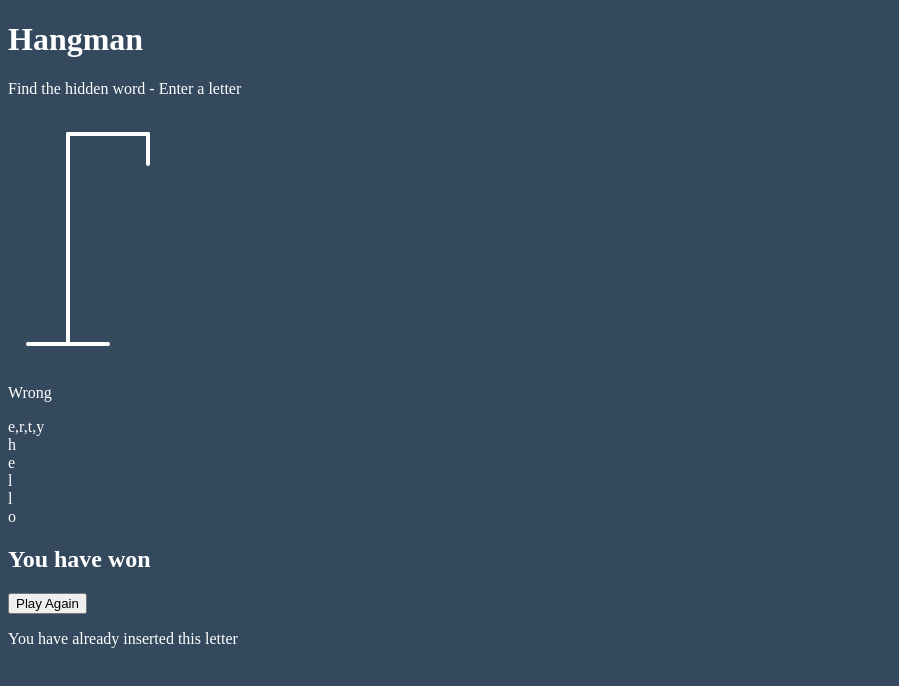
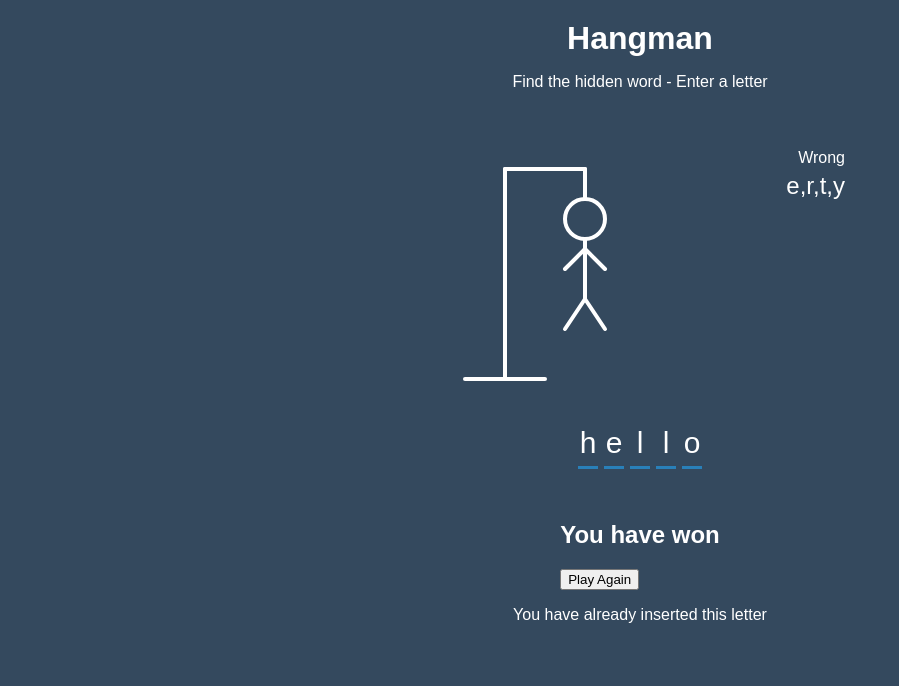
Before and after one commit to Munmud/Hangman, a plain HTML site: page index.html in a window 1280 px wide. Shown: the whole page, without its empty margins (0-899 px from the left). Drawn offline with Linux system fonts and the light colour scheme.

Commit message:
Game container css added

```diff
--- a/css/styles.css
+++ b/css/styles.css
@@ -4,6 +4,25 @@
 body {
     background-color : #34495e ;
     color: #fff ;
+    font-family: Arial, Helvetica, sans-serif;
+    display: flex;
+    flex-direction: column;
+    align-items: center;
+    height: 80vh;
+    margin:0 ;
+    overflow: hidden ;
+}
+
+h1 {
+    margin : 20px 0 0 ;
+}
+
+.game-container {
+    padding :20px 30px ;
+    position : relative ;
+    margin : auto ;
+    height: 350px;
+    width: 450px;
 }
 
 .figure-container {
@@ -14,5 +33,39 @@ body {
 }
 
 .figure-part {
-    display: none;
+    /* display: none; */
 }
+
+.wrong-letter-container {
+    position : absolute ;
+    top : 20px ;
+    right : 20px ;
+    display: flex ;
+    flex-direction: column;
+    text-align: right;
+}
+
+.wrong-letter-container p {
+    margin : 0 0 5px ;
+}
+.wrong-letter-container span {
+    font-size: 24px ;
+}
+
+.word {
+    display: flex;
+    position : absolute;
+    bottom : 10px ;
+    left : 50% ;
+    transform : translateX(-50%) ;
+}
+.letter {
+    border-bottom : 3px solid #2980b9 ;
+    display: inline-flex;
+    font-size : 30px ;
+    align-items: center;
+    justify-content: center;
+    margin : 0 3px ;
+    height: 50px;
+    width: 20px ;;
+}
--- a/index.html
+++ b/index.html
@@ -13,7 +13,7 @@
   <body>
     <h1>Hangman</h1>
     <p>Find the hidden word - Enter a letter</p>
-    <div class="game-cointainer">
+    <div class="game-container">
       <svg height="250" width="200" class="figure-container">
         <!-- Rod -->
         <line x1="60" y1="20" x2 ="140" y2="20"  />
@@ -40,6 +40,7 @@
           <p>Wrong</p>
           <span>e,r,t,y</span>
         </div>
+      </div>
 
       <div class="word" id="word">
         <div class="letter">h</div>
@@ -49,7 +50,8 @@
         <div class="letter">o</div>
       </div>
     </div>
-    </div>
+
+
 
     <!-- Container for Final Message -->
     <div class="popup-container" id="popup-container">
```
Lines whose indentation alone changed are shown as unchanged.
